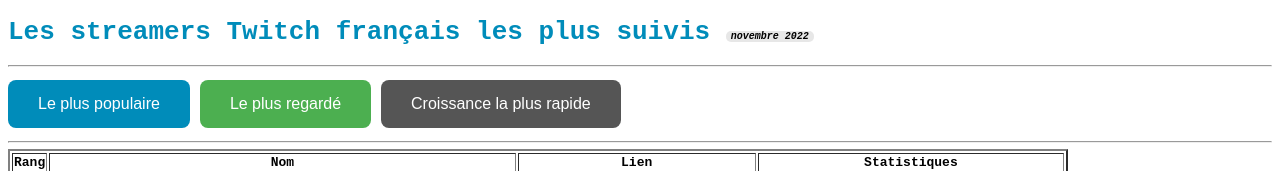
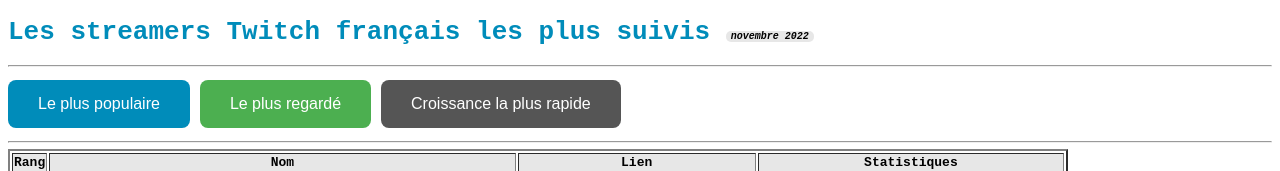
Before and after one commit to gdamss/exercice_tableau_css, a plain HTML site: page index.html in a window 1280 px wide. Shown: the top 171 px of the page. Drawn offline with Linux system fonts and the light colour scheme.

Commit message:
mise a jour

```diff
--- a/style/style.css
+++ b/style/style.css
@@ -29,3 +29,6 @@ h1 span{
     border-radius: 5px;
     padding: 0 5px;
 }
+th{
+    background: #e7e7e7;
+}
```
